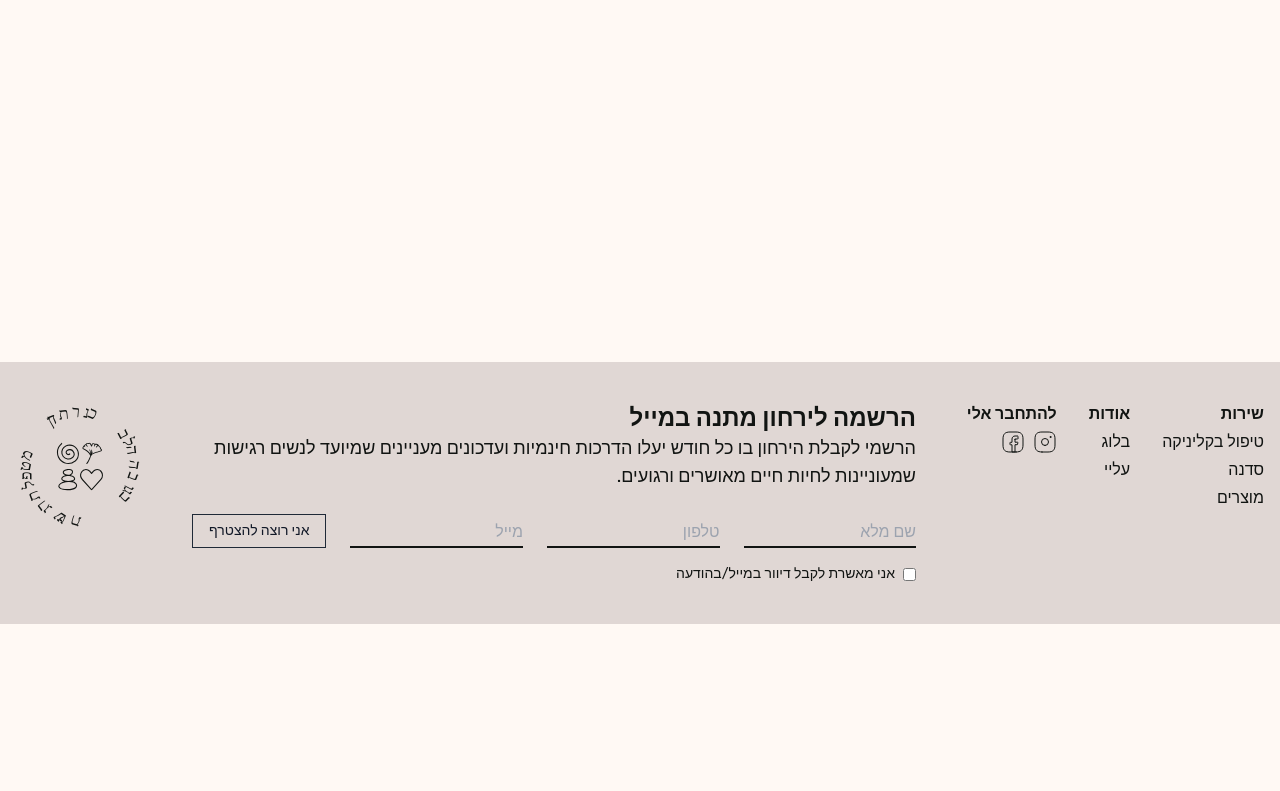
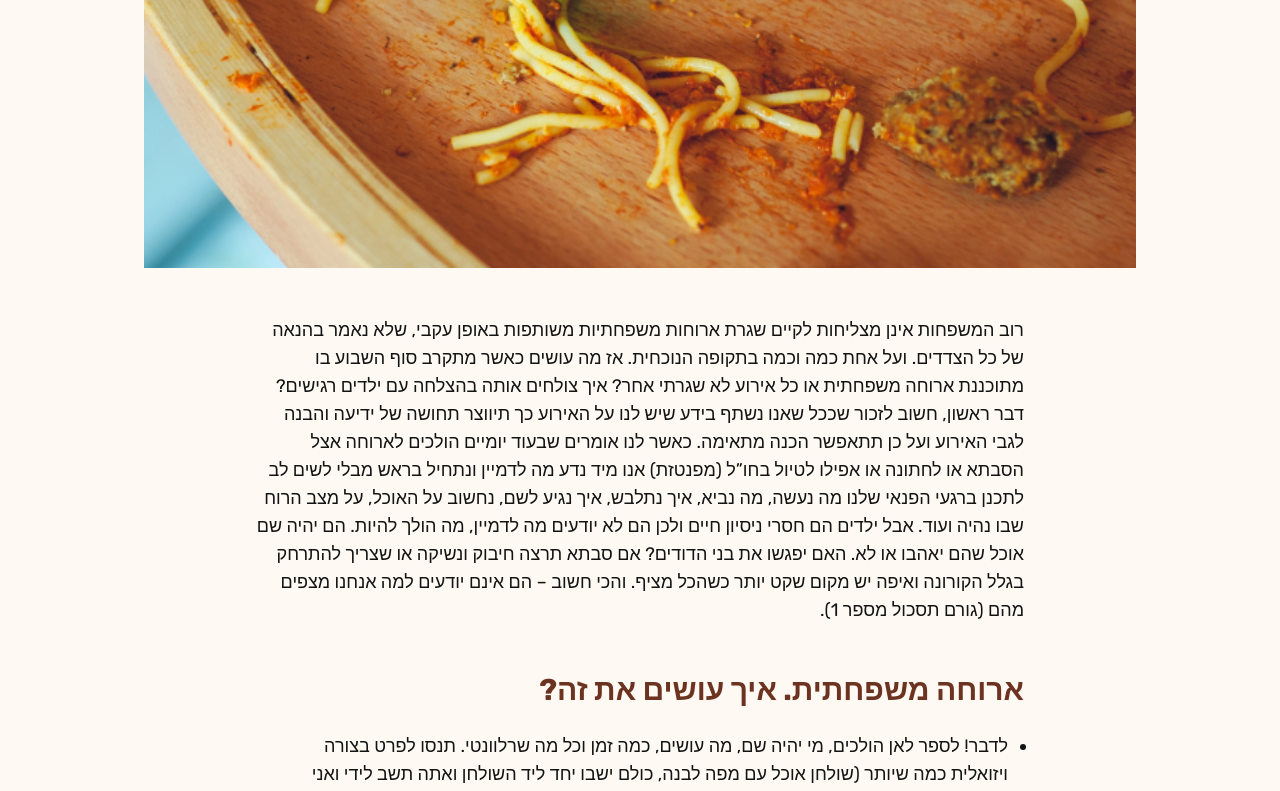
Before and after one commit to santokhan/israel, a Next.js app: page /article in a window 1280 px wide. Before the commit this address had no page. Shown: the part 500-1291 px from the top of the page. Before the commit the page ends 1124 px from the top, so only its background shows below. Built offline with nearby package versions, Linux system fonts and the light colour scheme.

Commit message:
Add: article page

```diff
--- /dev/null
+++ b/app/article/page.tsx
@@ -0,0 +1,7 @@
+import Article from '../../sections/article/Article'
+
+export default function Page() {
+    return <div className="max-w-screen-lg mx-auto px-4">
+        <Article></Article>
+    </div>
+}
--- /dev/null
+++ b/sections/article/Article.tsx
@@ -0,0 +1,35 @@
+export default function Article() {
+    const postDesc = "רוב המשפחות אינן מצליחות לקיים שגרת ארוחות משפחתיות משותפות באופן עקבי, שלא נאמר בהנאה של כל הצדדים. ועל אחת כמה וכמה בתקופה הנוכחית. אז מה עושים כאשר מתקרב סוף השבוע בו מתוכננת ארוחה משפחתית או כל אירוע לא שגרתי אחר? איך צולחים אותה בהצלחה עם ילדים רגישים? דבר ראשון, חשוב לזכור שככל שאנו נשתף בידע שיש לנו על האירוע כך תיווצר תחושה של ידיעה והבנה לגבי האירוע ועל כן תתאפשר הכנה מתאימה. כאשר לנו אומרים שבעוד יומיים הולכים לארוחה אצל הסבתא או לחתונה או אפילו לטיול בחו”ל (מפנטזת) אנו מיד נדע מה לדמיין ונתחיל בראש מבלי לשים לב לתכנן ברגעי הפנאי שלנו מה נעשה, מה נביא, איך נתלבש, איך נגיע לשם, נחשוב על האוכל, על מצב הרוח שבו נהיה ועוד. אבל ילדים הם חסרי ניסיון חיים ולכן הם לא יודעים מה לדמיין, מה הולך להיות. הם יהיה שם אוכל שהם יאהבו או לא. האם יפגשו את בני הדודים? אם סבתא תרצה חיבוק ונשיקה או שצריך להתרחק בגלל הקורונה ואיפה יש מקום שקט יותר כשהכל מציף. והכי חשוב – הם אינם יודעים למה אנחנו מצפים מהם (גורם תסכול מספר 1)."
+    const list = {
+        title: "ארוחה משפחתית. איך עושים את זה?",
+        items: [
+            "לדבר! לספר לאן הולכים, מי יהיה שם, מה עושים, כמה זמן וכל מה שרלוונטי. תנסו לפרט בצורה ויזואלית כמה שיותר (שולחן אוכל עם מפה לבנה, כולם ישבו יחד ליד השולחן ואתה תשב לידי ואני אעזור לך לחתוך). חשוב לשים לב שהתוכן המפורט יכול להציף ילדים באם זה לא בקשב, כדאי לעודד אותם לסקרנות ואז לפרט.",
+            "תיאום ציפיות – איך יושבים ליד השולחן- יש לי הגבהה, צלחת מיוחדת? מה קורה אם סיימתי לאכול? מותר לי לקום מהשולחן? לאן אפשר ללכת? האם מישהו צריך להיות איתי? כל משפחה פועלת אחרת ולכן אתם יודעים את התשובות. תכינו את הילדים, תשתפו אותם.",
+            "מה יש לאכול? הציצו במטבח לפני הארוחה עם הילד והציגו לו את כל המאכלים (המיועדים לארוחה הזו, לא את הקורנפלקס!). שאלו אותו איזה מהמאכלים הוא אוהב ומה הוא ישמח לאכול. כדאי שיהיו לפחות שני דברים שהילד מסכים לאכול. ותרו על התנסויות וטעימות חדשות ‘בכוח’ בזמן ארוחה משותפת. יש לו מספיק דברים על הראש כרגע.",
+            "אם הארוחה אצל משפחה או חברים – דאגו להגיע לשם לפני מועד הארוחה בכדי לאפשר לילד ‘להתחמם’ בסביבה, לראות מי נמצא, לשחק עם הילדים, להציץ על השולחן ועל האוכל מראש בכדי לאפשר לו להרגיש כמה שיותר בנוח.",
+            "השפע על השולחן יכול להיצבע כעומס גדול מדי עבור הילד. ואם הילד הוא גם בררן מזון מאוד יכול להיות שיש מאכלים שהוא נגעל מהם וירצה שיהיו רחוקים ממנו. הכרתי ילד שלא היה יכול לשאת את המחשבה שעגבנייה תהיה איתו באותו שולחן.",
+            "להימנע מעייפות יתר. בד”כ ארוחות משותפות נעשות בערבים. אם הילד כבר עייף בזמן הארוחה זה מייצר תסכול ולרוב לא נצליח לייצר שיתוף פעולה. אם הארוחה בבית מתרחשת בבית ובשליטתם בשעה – הקדימו! אם נעשית במקום אחר, תנו לילד זמן מנוחה לפני כן ואפשרו לילד לסיים את האוכל ולהתפנות מהשולחן כשמסיים.",
+        ],
+        desc: "מקווה שעזרתי. מה עובד לכם? ספרו לי, זה ממש מעניין אותי!"
+    }
+
+    return (
+        <div className="py-12 lg:py-20 space-y-12">
+            <div className="w-full">
+                <img className="w-full" src="/assets/images/article/article-1.png" alt="/public/assets/images/article/article-1.png" />
+            </div>
+            <div className="max-w-3xl mx-auto ">
+                <p className="text-app-black text-lg">{postDesc}</p>
+            </div>
+            <div className="max-w-3xl mx-auto space-y-6">
+                <h1 className="text-3xl font-bold text-app-brown">{list.title}</h1>
+                <ul className="space-y-8 list list-disc list-outside mx-4">
+                    {list.items.map((e, i) =>
+                        <li className="text-app-black text-lg" key={i}>{e}</li>
+                    )}
+                </ul>
+                <p className="text-app-black text-lg">{list.desc}</p>
+            </div>
+        </div >
+    );
+}
--- a/sections/blog/Blog.tsx
+++ b/sections/blog/Blog.tsx
@@ -63,9 +63,9 @@ export function Post() {
     return (
         <div className="py-12 lg:py-20">
             <div className="w-full max-w-screen-xl mx-auto px-4 space-y-6">
-                <div className="flex flex-wrap sm:gap-x-8 gap-y-8 lg:gap-y-12 justify-evenly">
+                <div className="flex flex-wrap gap-x-8 gap-y-8 lg:gap-y-12 justify-evenly">
                     {flexData.map((e, i) =>
-                        <Link href={e.link} className="w-full sm:max-w-xs text-app-black hover:text-app-green space-y-3" key={i}>
+                        <Link href={e.link} className="max-w-xs text-app-black hover:text-app-green space-y-3" key={i}>
                             <div className="">
                                 <Image src={e.src} alt="" className="w-full h-full aspect-[4/3] bg-app-light-green object-cover" />
                             </div>
```
Also changed, not shown: public/assets/images/article/article-1.png (added).
